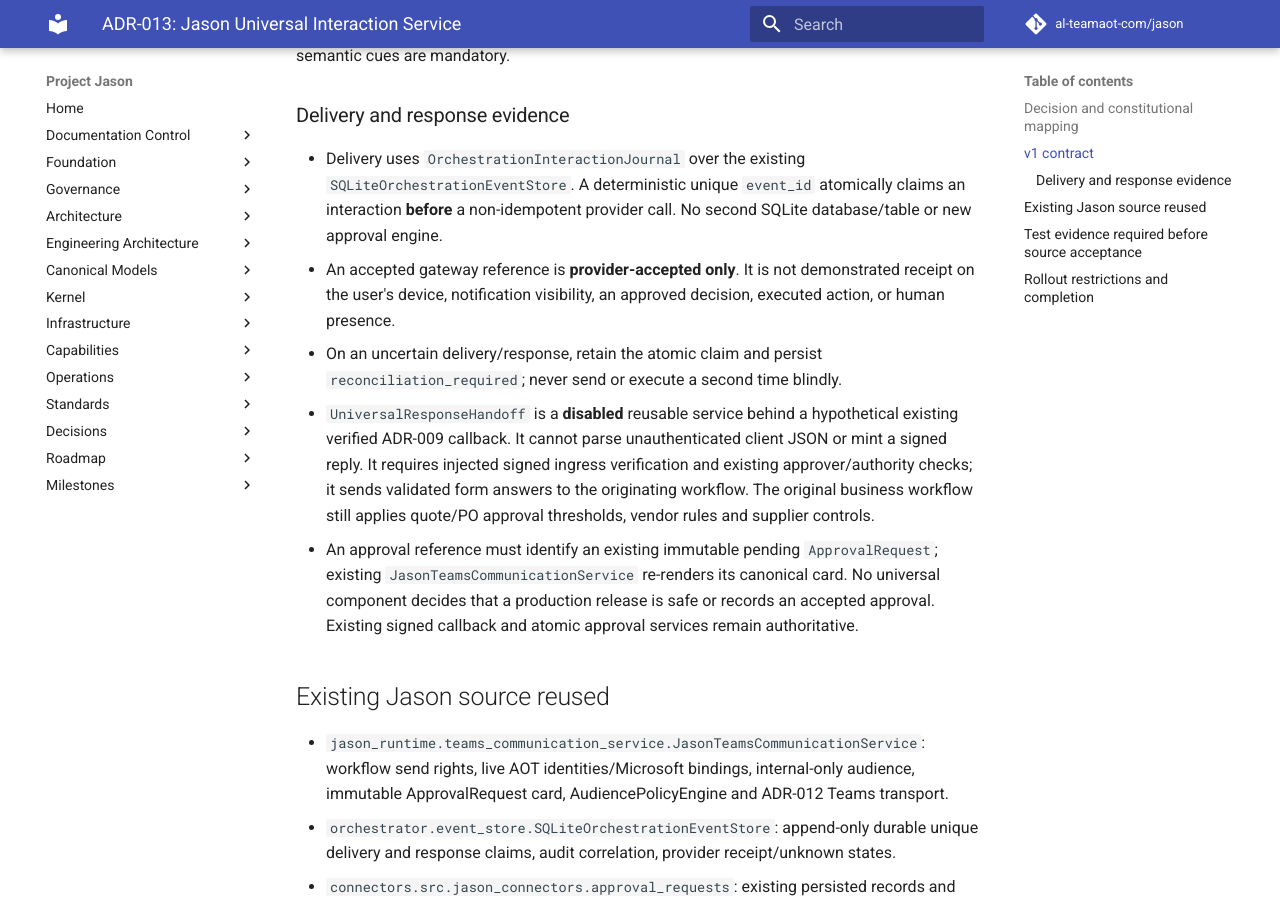
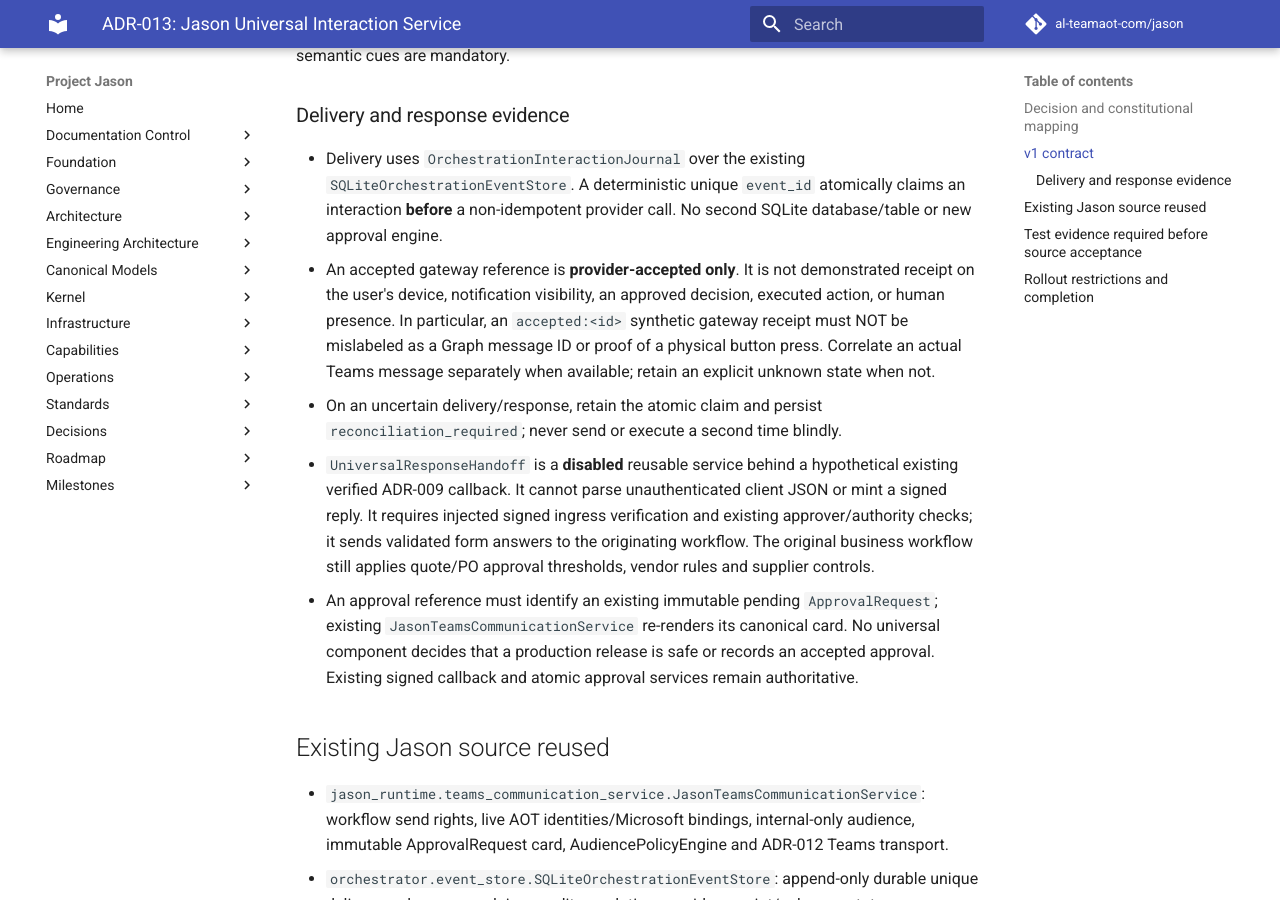
Before and after one commit to al-teamaot-com/jason, an MkDocs documentation site: the page built from docs/decisions/ADR-013-Universal-Interaction-Service.md, in a window 1280 px wide and 900 px high, scrolled down 1712 px. Built offline with MkDocs 1.6.1 and Material for MkDocs 9.7.7, drawn with Linux system fonts in a browser that asks for light colours; comment, search, counter and statistics services are not loaded.

Commit message:
Distinguish synthetic Teams transport receipts from client delivery proof

```diff
--- a/docs/decisions/ADR-013-Universal-Interaction-Service.md
+++ b/docs/decisions/ADR-013-Universal-Interaction-Service.md
@@ -29,7 +29,7 @@ The service requires that all semantic constraints be representable on an author
 ### Delivery and response evidence
 
 - Delivery uses `OrchestrationInteractionJournal` over the existing `SQLiteOrchestrationEventStore`. A deterministic unique `event_id` atomically claims an interaction **before** a non-idempotent provider call. No second SQLite database/table or new approval engine.
-- An accepted gateway reference is **provider-accepted only**. It is not demonstrated receipt on the user's device, notification visibility, an approved decision, executed action, or human presence.
+- An accepted gateway reference is **provider-accepted only**. It is not demonstrated receipt on the user's device, notification visibility, an approved decision, executed action, or human presence. In particular, an `accepted:<id>` synthetic gateway receipt must NOT be mislabeled as a Graph message ID or proof of a physical button press. Correlate an actual Teams message separately when available; retain an explicit unknown state when not.
 - On an uncertain delivery/response, retain the atomic claim and persist `reconciliation_required`; never send or execute a second time blindly.
 - `UniversalResponseHandoff` is a **disabled** reusable service behind a hypothetical existing verified ADR-009 callback. It cannot parse unauthenticated client JSON or mint a signed reply. It requires injected signed ingress verification and existing approver/authority checks; it sends validated form answers to the originating workflow. The original business workflow still applies quote/PO approval thresholds, vendor rules and supplier controls.
 - An approval reference must identify an existing immutable pending `ApprovalRequest`; existing `JasonTeamsCommunicationService` re-renders its canonical card. No universal component decides that a production release is safe or records an accepted approval. Existing signed callback and atomic approval services remain authoritative.
```
